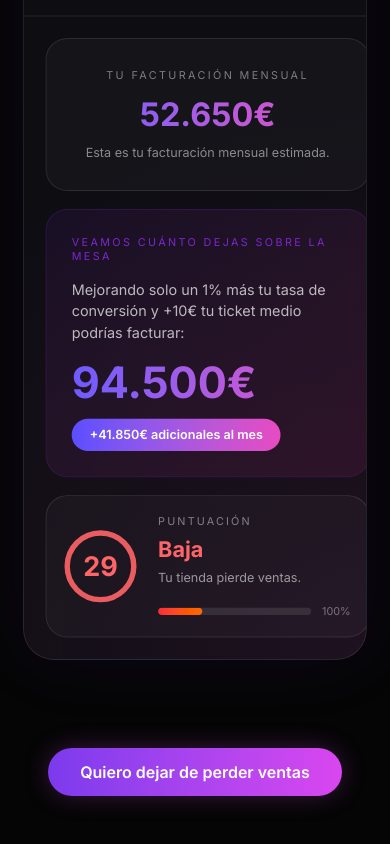
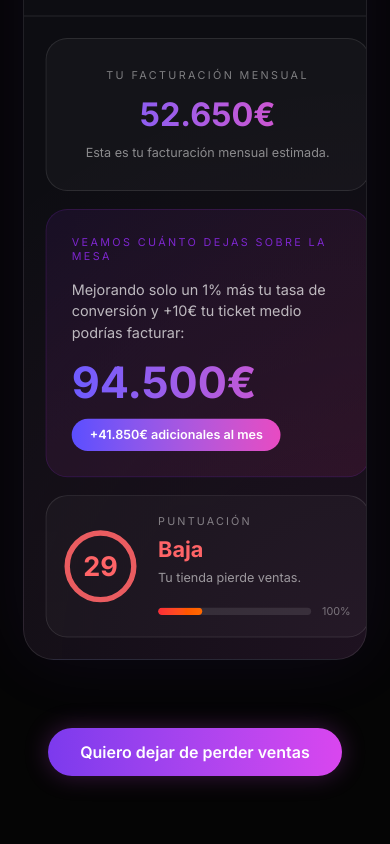
Before and after one commit to MaikelScalate/scalatelab, a Next.js app: page / in a window 390 px wide. Shown: the part 5667-6511 px from the top of the page. Built offline with nearby package versions, Linux system fonts and the light colour scheme.

Commit message:
Mejorar diseño

```diff
--- a/app/components/sections/CalculatorSection.tsx
+++ b/app/components/sections/CalculatorSection.tsx
@@ -40,7 +40,7 @@ export default function CalculatorSection() {
   <Calculator />
 </div>
 
-<div className="mt-[-50px] lg:mt-1 flex justify-center">
+<div className="mt-[-70px] lg:mt-1 flex justify-center">
           <Button
             className="
               h-12
```
